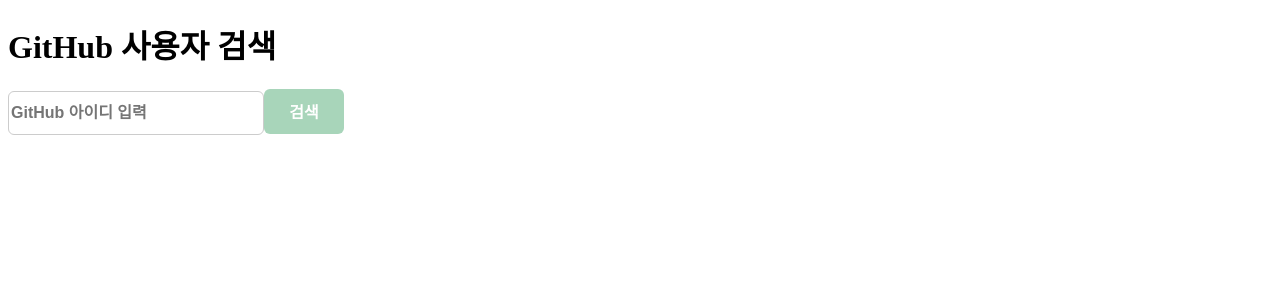
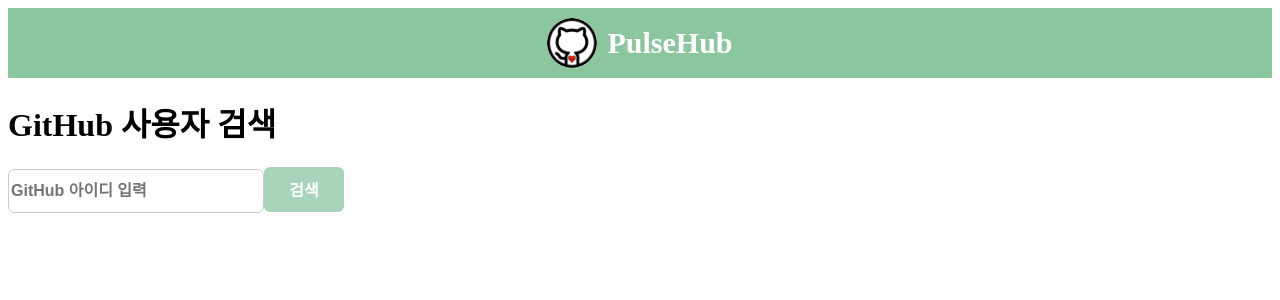
Before and after one commit to trueS2/PulseHub-Fe, a React (Create React App) app: page / in a window 1280 px wide. Shown: the top 300 px of the page. Built offline with nearby package versions, Linux system fonts and the light colour scheme; no server answers.

Commit message:
feat: 헤더 추가

```diff
--- /dev/null
+++ b/src/app/components/organisms/Header.js
@@ -0,0 +1,13 @@
+import React from 'react';
+import styles from './Header.module.css';
+
+function Header() {
+    return (
+        <header className={styles.header}>
+            <img src="/pulsehub-icon.png" alt="PulseHub Logo" className={styles.logoImage} />
+            <h1 className={styles.logo}>PulseHub</h1>
+        </header>
+    );
+}
+
+export default Header;
--- /dev/null
+++ b/src/app/components/organisms/Header.module.css
@@ -0,0 +1,24 @@
+.header {
+    width: 100%;
+    height: 70px;
+    background-color: #8cc69f;
+    display: flex;
+    justify-content: center;
+    align-items: center;
+    padding: 0 20px;
+    box-sizing: border-box;
+    color: white;
+    font-weight: 700;
+}
+
+.logo {
+    font-size: 30px;
+    height: auto;
+}
+
+.logoImage {
+    width: 50px;
+    height: 50px;
+    margin-right: 10px;
+    border-radius: 100px;
+}
--- a/src/app/components/pages/HomePage.js
+++ b/src/app/components/pages/HomePage.js
@@ -3,6 +3,8 @@
 import { useGithubUser } from '../../hooks/useGithubUser';
 import UserProfile from '../organisms/UserProfile';
 import SearchForm from '../molecules/SearchForm';
+import Header from '../organisms/Header';
+
 
 function HomePage() {
     const [username, setUsername] = useState('');
@@ -16,6 +18,7 @@
 
     return (
         <div>
+            <Header />
             <h1>GitHub 사용자 검색</h1>
 
             <SearchForm
```
